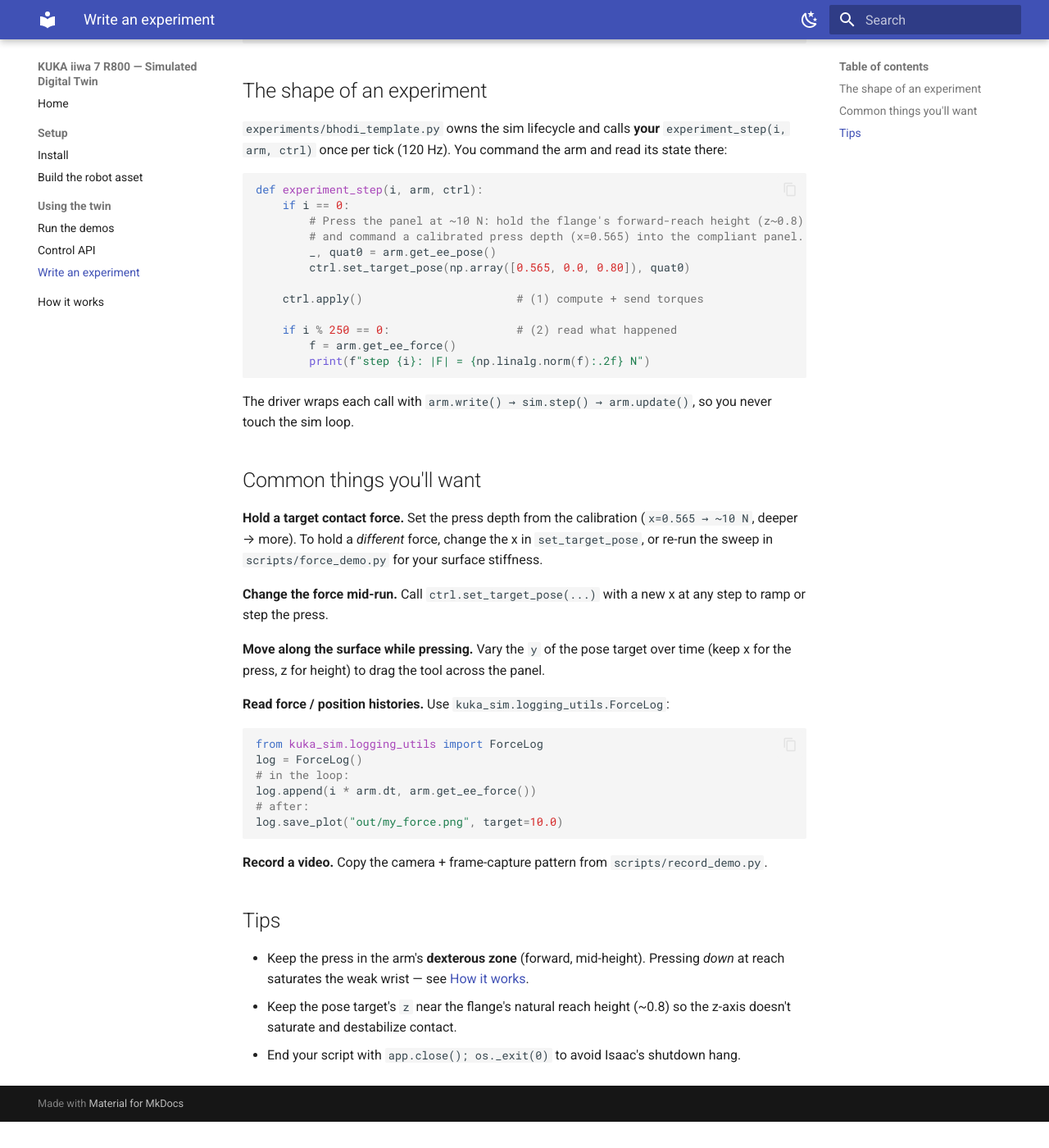
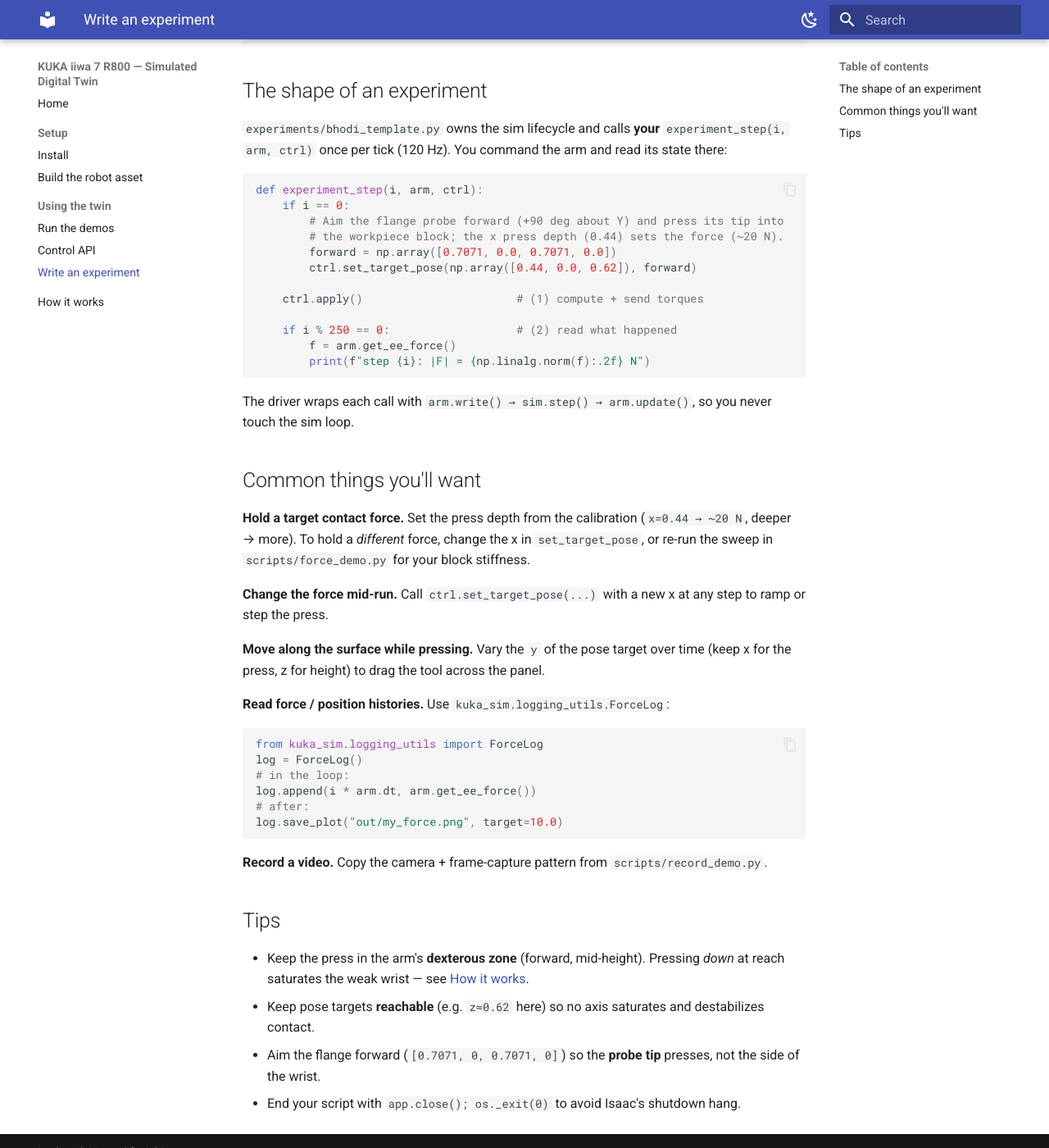
Before and after one commit to jeffrichley/kuka-iiwa-sim, an MkDocs documentation site: the page built from docs/writing-experiments.md, in a window 1280 px wide and 1400 px high, scrolled down 227 px. Shown: the whole window at 82% size. Built offline with MkDocs 1.6.1 and Material for MkDocs 9.7.7, drawn with Linux system fonts in a browser that asks for light colours; before the commit the page ends 1595 px from its top, so only the background shows below that.

Commit message:
feat: press with a flange probe (end-effector), not the wrist
Add a probe/tool to the flange (scene._add_flange_probe: a cylinder
child of lbr_link_7, so its contacts register on the flange sensor) and
aim the flange forward (+90 deg about Y -> tool axis at the block) so the
tool TIP does the pressing, matching a real end-effector. The surface
becomes a solid compliant workpiece block; the arm holds a steady ~20 N
(a rigid point-tool can't hold much below ~15 N before losing contact).

Verified live: probe tip presses the block, mean |F| ~20.8 N. Reframed
the demo camera to the probe/block contact. Updated template + docs.

Co-Authored-By: Claude Opus 4.8 <noreply@anthropic.com>

````diff
--- a/docs/writing-experiments.md
+++ b/docs/writing-experiments.md
@@ -16,10 +16,10 @@ read its state there:
 ```python
 def experiment_step(i, arm, ctrl):
     if i == 0:
-        # Press the panel at ~10 N: hold the flange's forward-reach height (z~0.8)
-        # and command a calibrated press depth (x=0.565) into the compliant panel.
-        _, quat0 = arm.get_ee_pose()
-        ctrl.set_target_pose(np.array([0.565, 0.0, 0.80]), quat0)
+        # Aim the flange probe forward (+90 deg about Y) and press its tip into
+        # the workpiece block; the x press depth (0.44) sets the force (~20 N).
+        forward = np.array([0.7071, 0.0, 0.7071, 0.0])
+        ctrl.set_target_pose(np.array([0.44, 0.0, 0.62]), forward)
 
     ctrl.apply()                       # (1) compute + send torques
 
@@ -34,9 +34,9 @@ never touch the sim loop.
 ## Common things you'll want
 
 **Hold a target contact force.** Set the press depth from the calibration
-(`x=0.565 → ~10 N`, deeper → more). To hold a *different* force, change the x in
-`set_target_pose`, or re-run the sweep in `scripts/force_demo.py` for your
-surface stiffness.
+(`x=0.44 → ~20 N`, deeper → more). To hold a *different* force, change the x in
+`set_target_pose`, or re-run the sweep in `scripts/force_demo.py` for your block
+stiffness.
 
 **Change the force mid-run.** Call `ctrl.set_target_pose(...)` with a new x at any
 step to ramp or step the press.
@@ -62,6 +62,8 @@ log.save_plot("out/my_force.png", target=10.0)
 
 - Keep the press in the arm's **dexterous zone** (forward, mid-height). Pressing
   *down* at reach saturates the weak wrist — see [How it works](how-it-works.md).
-- Keep the pose target's `z` near the flange's natural reach height (~0.8) so the
-  z-axis doesn't saturate and destabilize contact.
+- Keep pose targets **reachable** (e.g. `z≈0.62` here) so no axis saturates and
+  destabilizes contact.
+- Aim the flange forward (`[0.7071, 0, 0.7071, 0]`) so the **probe tip** presses,
+  not the side of the wrist.
 - End your script with `app.close(); os._exit(0)` to avoid Isaac's shutdown hang.
````
Also changed, not shown: docs/how-it-works.md (+15 -5 lines), docs/running-demos.md (+9 -8 lines), 5 other files.
